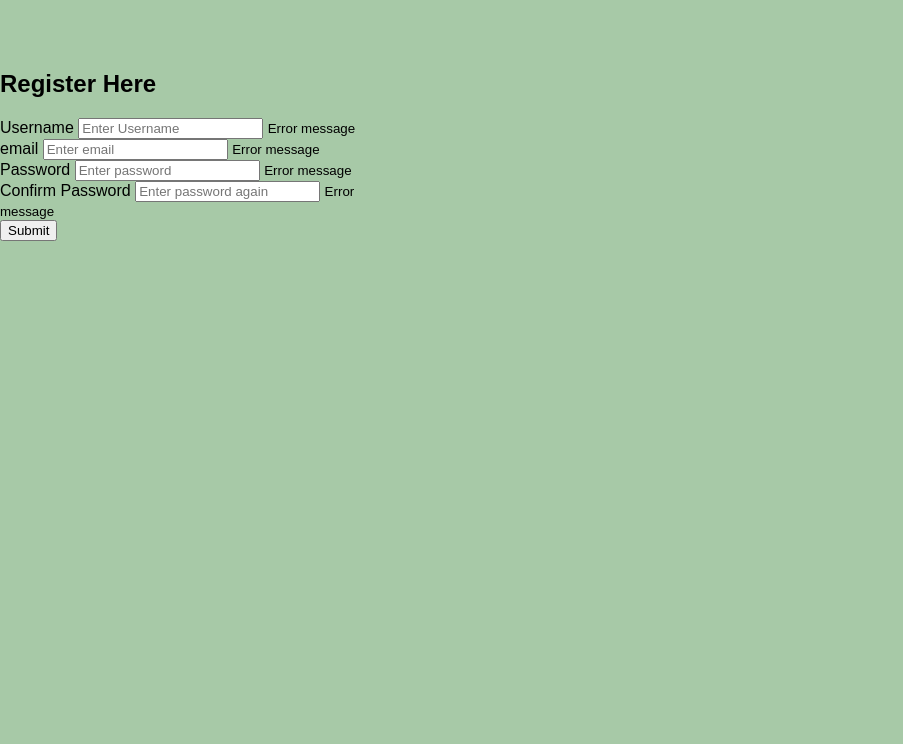
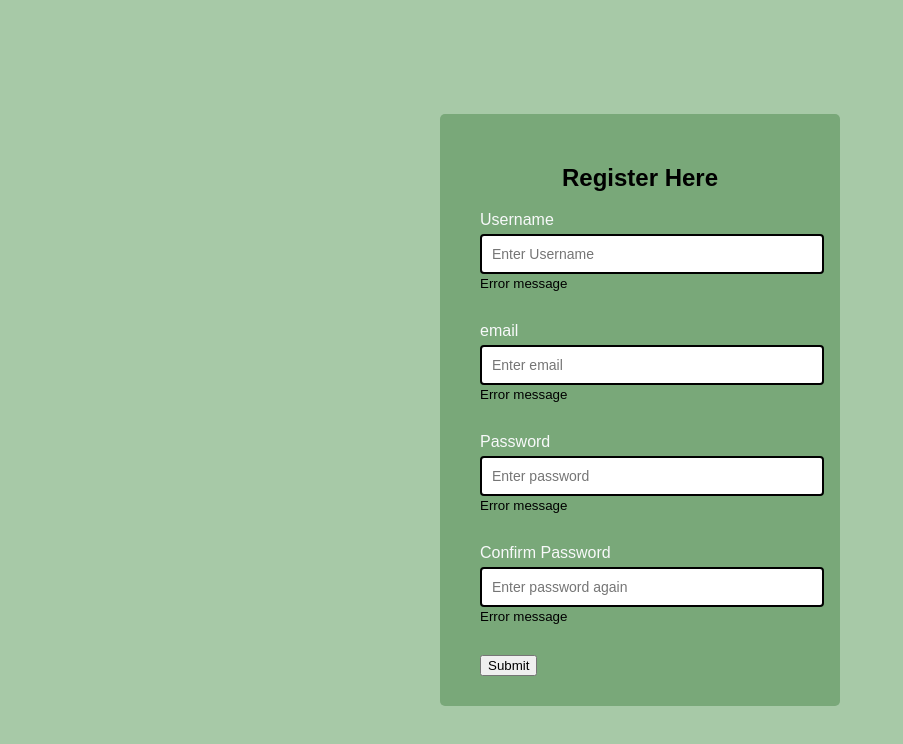
Before and after one commit to ruairi212/textbasedrp, a plain HTML site: page frontend/login.html in a window 1280 px wide. Shown: the whole page, without its empty margins (0-903 px from the left). Drawn offline with Linux system fonts and the light colour scheme; files whose address does not match are found by name; a web font is replaced by a local one.

Commit message:
Form style changes

```diff
--- a/frontend/login.html
+++ b/frontend/login.html
@@ -6,8 +6,8 @@
   <link rel="stylesheet" href="style.css">
   <title>FormValidator</title>
 </head>
-<body>
-  <div class="container">
+<body class="loginPage">
+  <div class="wrapper">
     <form id="form" class="form">
       <h2>Register Here</h2>
       <div class="form-control">
--- a/frontend/style.css
+++ b/frontend/style.css
@@ -307,3 +307,44 @@ footer {
         font-size: 1.4em;
     }
 }
+
+.loginPage {
+    box-sizing: border-box;
+    display: flex;
+    align-items: center;
+    justify-content: center;
+    min-height: 100vh;
+
+    margin: 0;
+}
+.wrapper {
+    background-color: #79a879;
+    border-radius: 5px;
+    box-shadow: #333;
+    width: 400px;
+}
+h2{
+    text-align: center;
+}
+.form {
+    padding: 30px 40px;
+}
+.form-control {
+    margin-bottom: 10px;
+    padding-bottom: 20px;
+    position: relative;
+}
+.form-control label {
+    color: #f8f9fa;
+    display: block;
+    margin-bottom: 5px;
+}
+
+.form-control input {
+    border: 2px solid;
+    border-radius: 4px;
+    display: block;
+    width: 100%;
+    padding: 10px;
+    font-size: 14px;
+}
```
